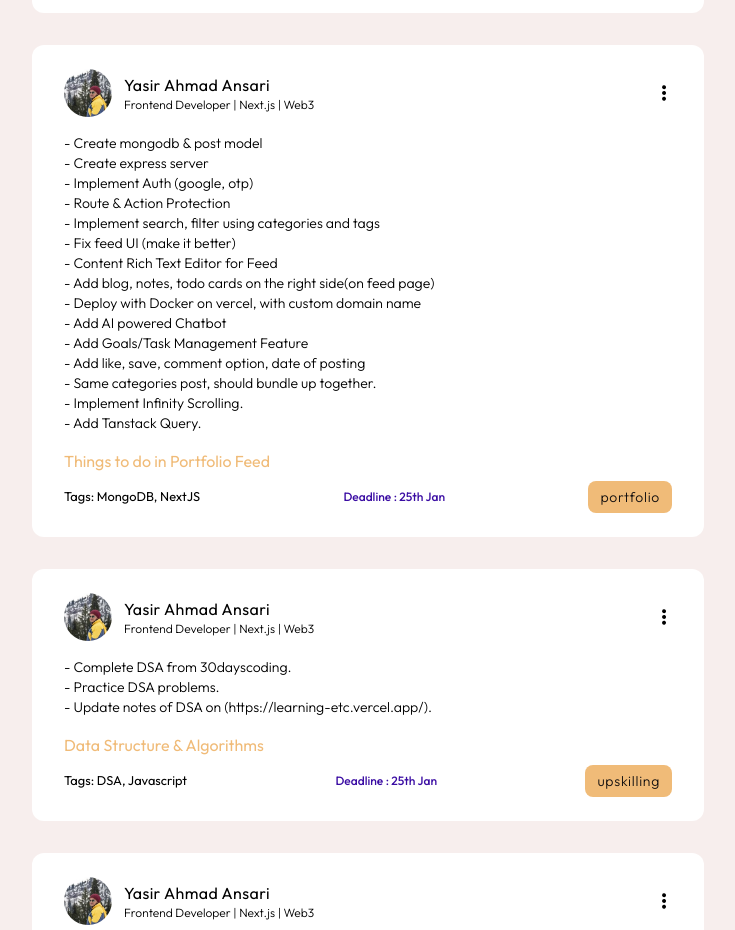
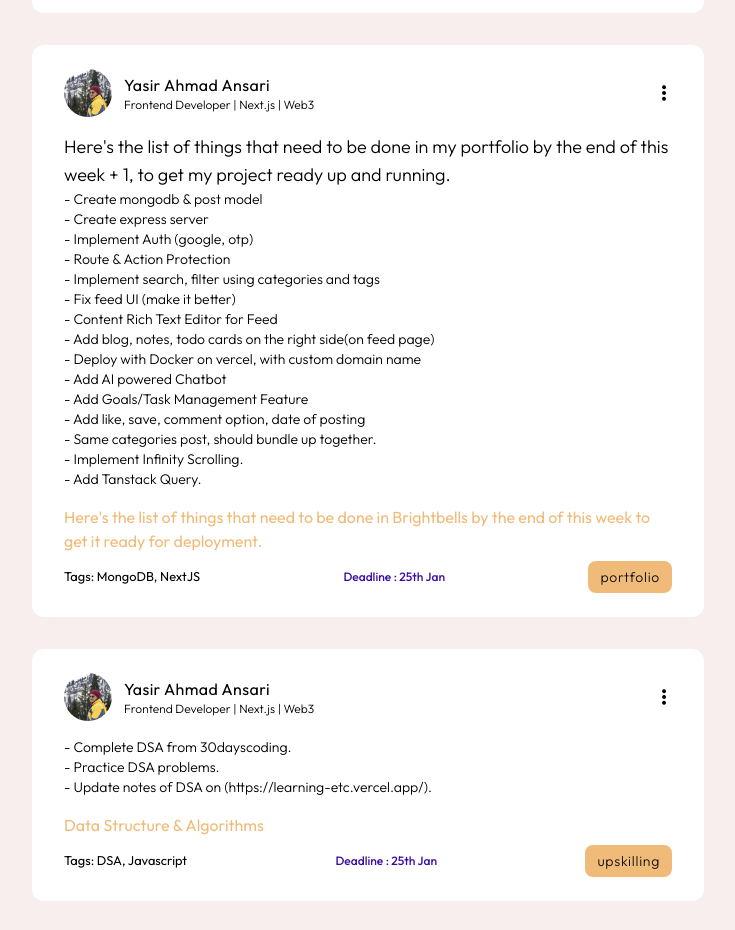
Before and after one commit to ethicalhub/yasir-etc, a Next.js app: page /posts in a window 1280 px wide. Shown: the part 1020-1950 px from the top of the page, without its empty margins (0-735 px from the left). Built offline with nearby package versions, Linux system fonts and the light colour scheme.

Commit message:
feat(setup): add few basic feed post

```diff
--- a/app/(root)/posts/page.tsx
+++ b/app/(root)/posts/page.tsx
@@ -53,9 +53,21 @@ const posts = [
   },
   {
     id: 2,
-    title: "Things to do in Portfolio Feed",
+
+    title: (
+      <p>
+        Here&apos;s the list of things that need to be done in Brightbells by
+        the end of this week to get it ready for deployment.
+      </p>
+    ),
     deadline: "25th Jan",
     content: (
+      <>
+        {" "}
+        <p>
+          Here&apos;s the list of things that need to be done in my portfolio by
+          the end of this week + 1, to get my project ready up and running.
+        </p>
         <ul className="list-outside text-sm">
           <li>- Create mongodb & post model</li>
           <li>- Create express server</li>
@@ -73,6 +85,7 @@ const posts = [
           <li>- Implement Infinity Scrolling.</li>
           <li>- Add Tanstack Query.</li>
         </ul>
+      </>
     ),
     category: "Portfolio",
     tags: ["MongoDB", "NextJS"],
```
Lines whose indentation alone changed are shown as unchanged.
